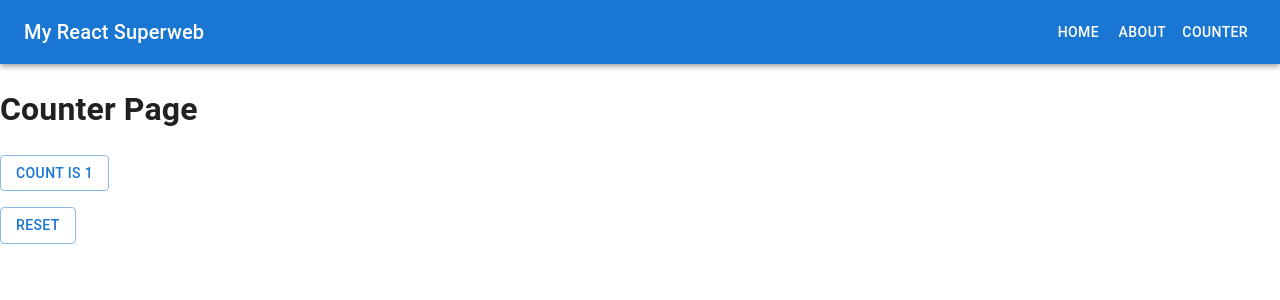
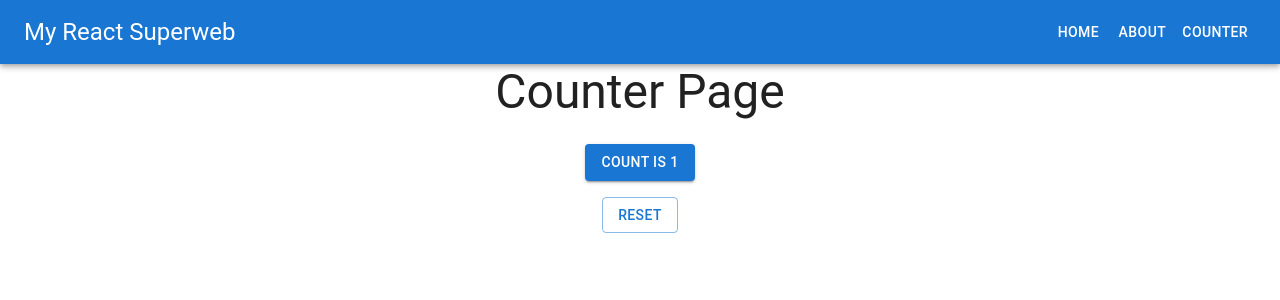
Before and after one commit to iamdejan/my-react-superweb, a React (Vite) app: page /counter in a window 1280 px wide. Shown: the top 300 px of the page. Built offline with nearby package versions, Linux system fonts and the light colour scheme.

Commit message:
fix margin for title

```diff
--- a/src/pages/Counter.tsx
+++ b/src/pages/Counter.tsx
@@ -1,4 +1,4 @@
-import { Button } from "@mui/material";
+import { Button, Grid, Typography } from "@mui/material";
 import { useEffect, useRef, useState } from "react";
 
 export default function Counter(): JSX.Element {
@@ -28,17 +28,19 @@ export default function Counter(): JSX.Element {
 
   return (
     <>
-      <h1>Counter Page</h1>
-      <div className="card">
-        <Button variant="outlined" onClick={onClick}>
-          count is {count}
-        </Button>
-        <p>
+      <Typography variant="h3" align="center" marginBottom={3}>Counter Page</Typography>
+      <Grid container maxWidth="xl" spacing={0} direction="column" alignItems="center">
+        <Grid item marginBottom={2}>
+          <Button variant="contained" onClick={onClick}>
+            count is {count}
+          </Button>
+        </Grid>
+        <Grid item>
           <Button variant="outlined" onClick={() => setCount(1)}>
             Reset
           </Button>
-        </p>
-      </div>
+        </Grid>
+      </Grid>
     </>
   );
 }
--- a/src/pages/Home.tsx
+++ b/src/pages/Home.tsx
@@ -31,8 +31,8 @@ const referenceList: ReferenceLink[] = [
 
 export default function Home(): JSX.Element {
   return (
-    <Container sx={{ minHeight:"100vh", minWidth:"100%", margin:"0" ,padding:"0" }}>
-      <Typography variant="h5" sx={{my: 2}} align="center">My React Superweb</Typography>
+    <Container sx={{ backgroundColor: "rgba(128,128,128,0.5)", minHeight:"100vh", minWidth:"100%", margin:"0" ,padding:"0" }}>
+      <Typography variant="h5" sx={{py: 2}} align="center">My React Superweb</Typography>
 
       <Typography>
         This is a simple React website to fulfill my utilities, which are:
--- a/src/routes/__root.tsx
+++ b/src/routes/__root.tsx
@@ -29,7 +29,7 @@ export const Route = createRootRoute({
       <AppBar position="static" sx={{margin:"0", padding:"0"}}>
         <Container maxWidth="xl">
           <Toolbar disableGutters>
-          <Typography variant="h6" component="div" sx={{ flexGrow: 1 }}>
+          <Typography variant="h5" component="div" sx={{ flexGrow: 1 }}>
             My React Superweb
           </Typography>
           {routeList.map(route => (
```
